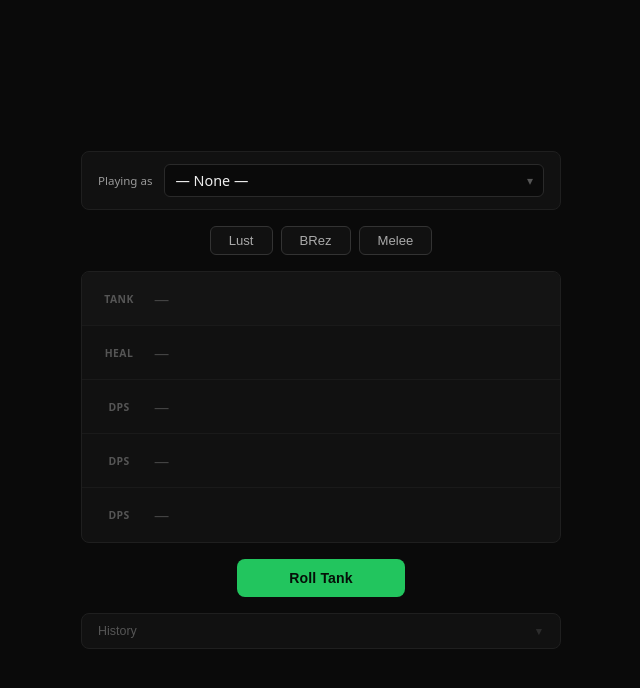
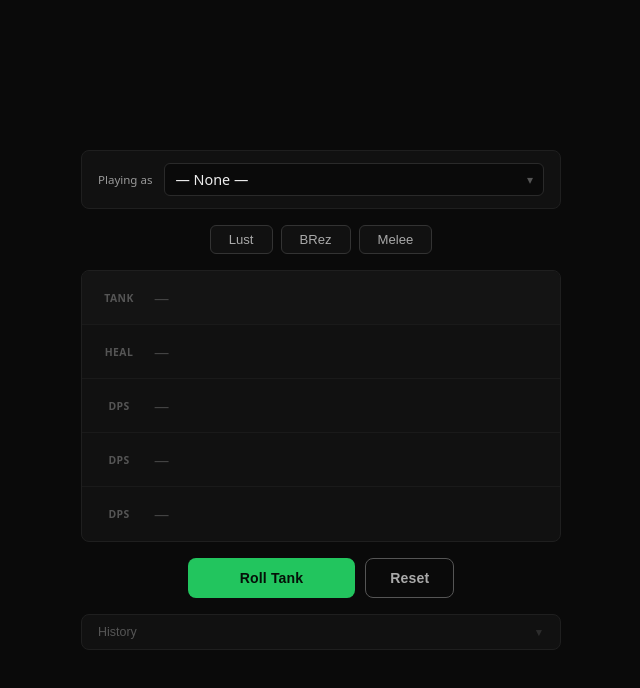
Before and after one commit to Devbezos/MPlus-Comp-Generator, a React (Vite) app: page / in a window 1280 px wide. Shown: the top 688 px of the page, without its empty margins (319-959 px from the left). Built offline with nearby package versions, Linux system fonts and the light colour scheme.

Commit message:
Update App.tsx

```diff
--- a/src/App.tsx
+++ b/src/App.tsx
@@ -276,11 +276,9 @@ export default function App() {
         <button className="roll-btn" onClick={handleRoll} disabled={!!spin || allDone}>
           {rollLabel}
         </button>
-        {canReset && (
-          <button className="reset-btn" onClick={handleReset} disabled={!!spin}>
-            Reset
-          </button>
-        )}
+        <button className="reset-btn" onClick={handleReset} disabled={!!spin}>
+          Reset
+        </button>
       </div>
 
       {/* Utility footer — only after all slots filled */}
```
